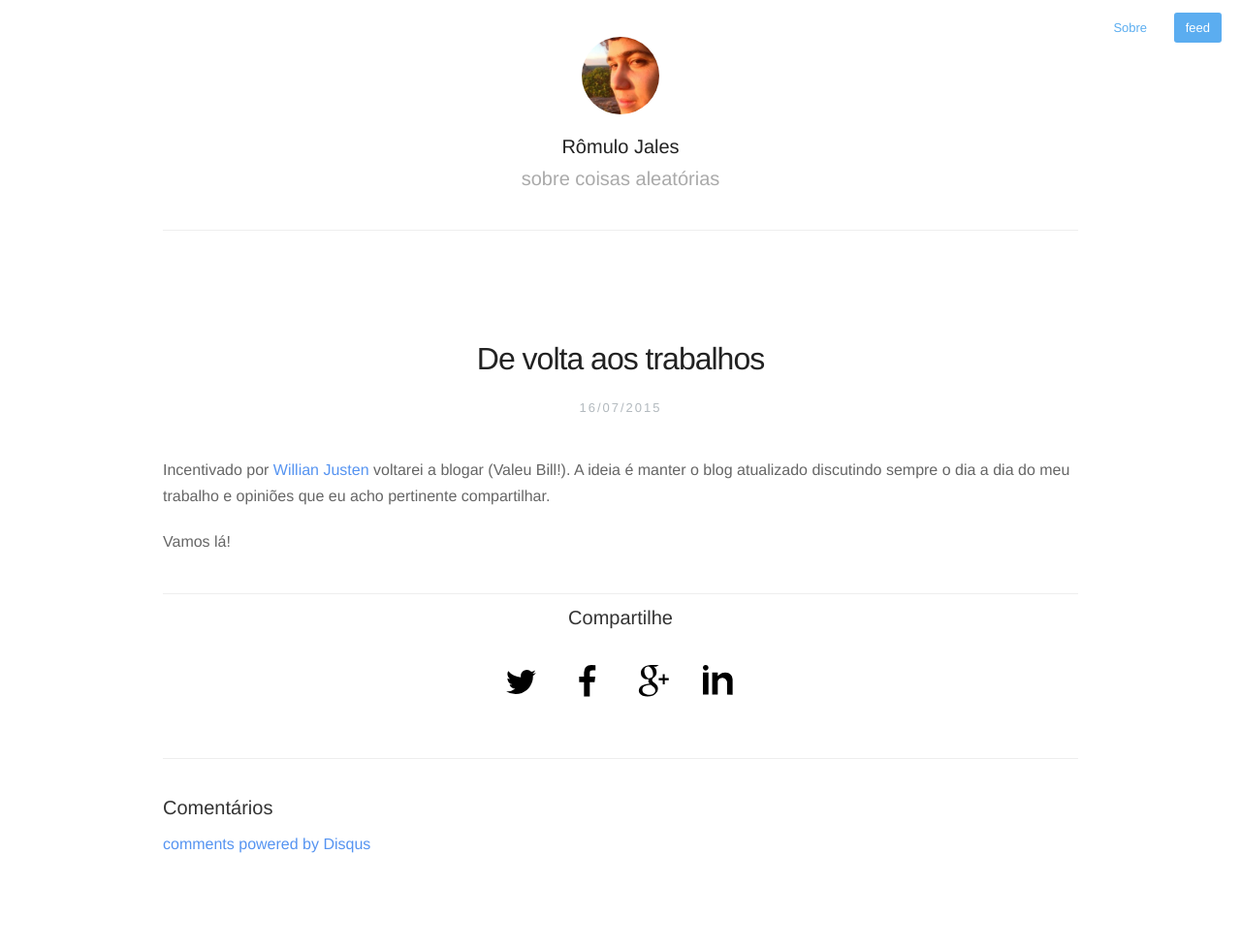
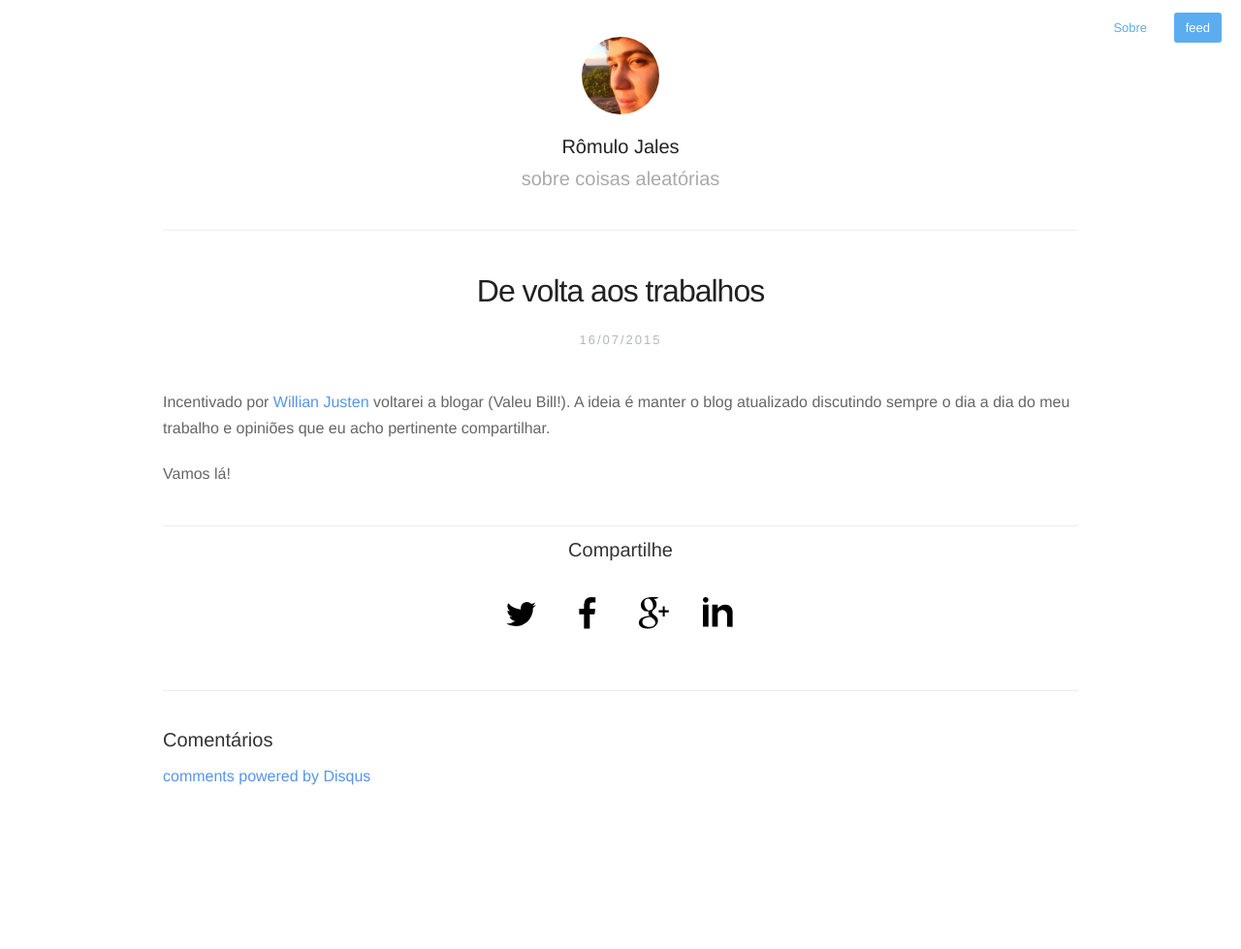
Before and after one commit to romulojales/romulojales.github.io, a Jekyll site: the page built from _posts/2015-07-16-de-volta.markdown, in a window 1280 px wide. Shown: the whole page at 97% size. Built offline with Jekyll 4.4.1, drawn with Linux system fonts in a browser that asks for light colours; Markdown is read by kramdown in place of the engine named in the settings; comment, search, counter and statistics services are not loaded; after the commit the page ends 909 px from its top, so only the background shows below that.

Commit message:
diminuindo os espaços

```diff
--- a/_sass/_style.scss
+++ b/_sass/_style.scss
@@ -157,13 +157,13 @@ nav.main-nav a.cta {
 #wrapper {
   max-width: 1024px;
   margin: 0 auto;
-  padding: 60px 40px 100px 40px;
+  padding: 0 40px 100px 40px;
 }
 
 #wrapper.home {
   max-width: 1024px;
   margin: 0 auto;
-  padding: 0px 40px 20px 40px;
+  padding: 0 40px 20px 40px;
 }
 
 .home #avatar {
@@ -628,7 +628,7 @@ h2.month {
 /* Media Queries */
 @media screen and (max-width: 540px) {
   #wrapper {
-    padding: 20px 20px 20px 20px;
+    padding: 0 20px 20px 20px;
   }
   #header {
     margin-bottom: 60px;
```
